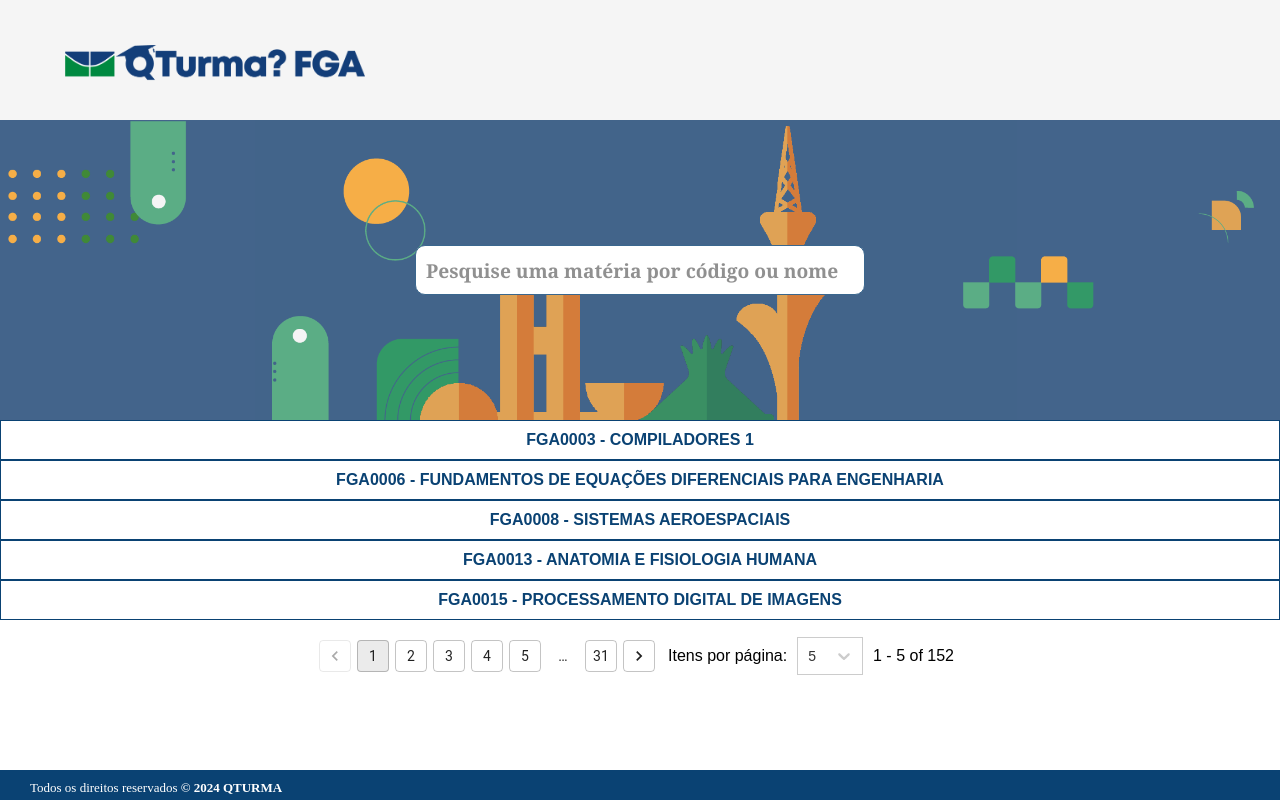
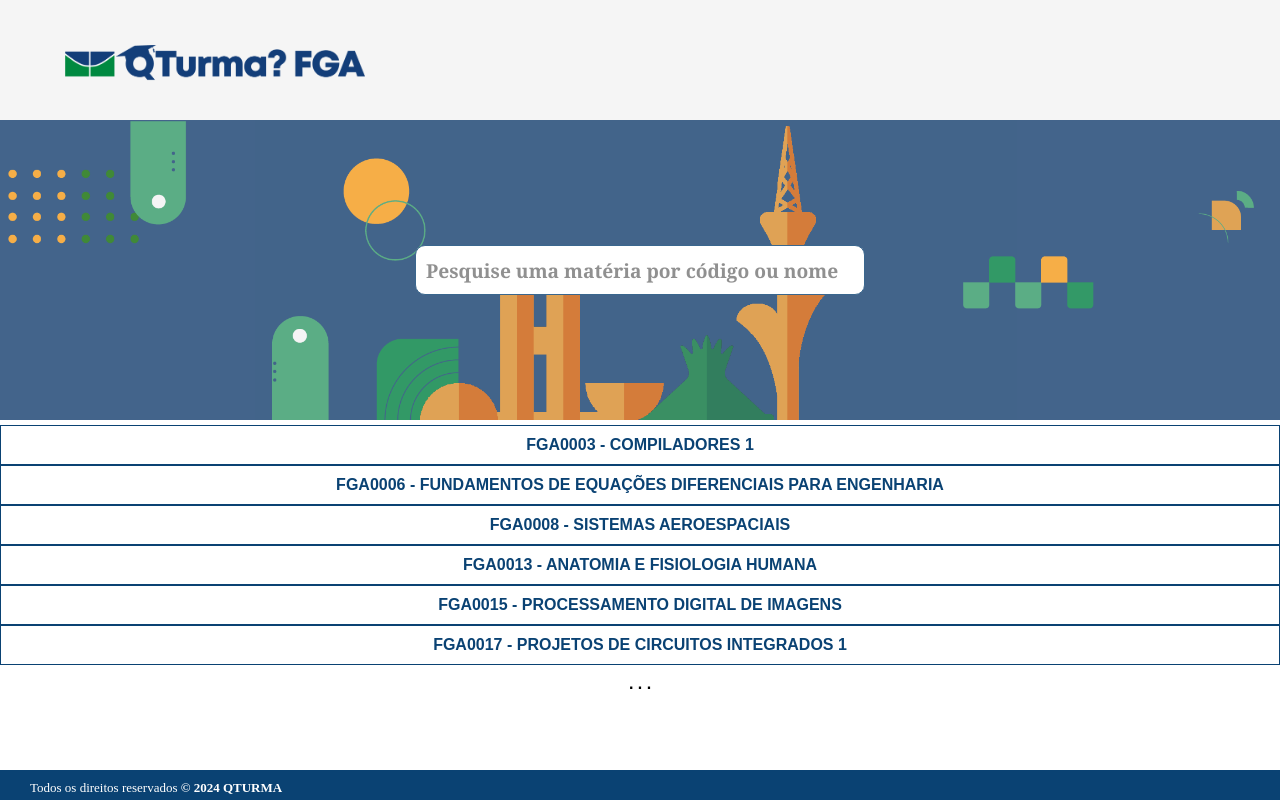
Before and after one commit to QueTurma-FGA/qturmafga_front-end, a React (Vite) app: page / in a window 1280 px wide. Built offline with nearby package versions, Linux system fonts and the light colour scheme.

Commit message:
removing pagination fron disciplines search

```diff
--- a/src/components/TablePagination/index.jsx
+++ b/src/components/TablePagination/index.jsx
@@ -13,7 +13,7 @@ const convertCamelCaseToLabel = (str) => {
 }
 
 const TablePagination = (props) => {
-  const {data, fields, rowsPerPageOptions, rowsPerPageDefault, dataSettings, totalItens, frontPagination, actions} = props
+  const {searchInput, data, fields, rowsPerPageOptions, rowsPerPageDefault, dataSettings, totalItens, frontPagination, actions} = props
 
   const totalItems = totalItens ? totalItens : data.length
   const rowsPerPageInitial = rowsPerPageDefault ? rowsPerPageDefault : rowsPerPageOptions[0]
@@ -90,8 +90,8 @@ const TablePagination = (props) => {
             ))}
         </Table>
       </div>
-
-      <div className='pagination-container'>
+      <span>. . .</span>
+      {/* <div className='pagination-container'>
         <Pagination count={pages} variant="outlined" shape="rounded" page={page} onChange={handleChangePage}  />
         <span className='pagination-text'> Itens por página: </span>
         <Selector
@@ -100,7 +100,7 @@ const TablePagination = (props) => {
           defaultValue={{value: rowsPerPageInitial, label: rowsPerPageInitial}}
         />
         <span className='pagination-text'> {from} - {to} of {totalItems}</span>
-      </div>
+      </div> */}
     </DivTable>
   );
 }
--- a/src/components/TablePagination/styles.jsx
+++ b/src/components/TablePagination/styles.jsx
@@ -1,29 +1,20 @@
 import styled, { css }from 'styled-components';
-
-// interface TableProps {
-//   borderRadius?: boolean;
-//   grid?: boolean;
-//   rowClick?: boolean;
-//   cellspacing?: string;
-//   actions?: boolean;
-// }
 
 export const DivTable = styled.div`
   font-weight: normal;
   background-color: #fff;
   font-family: arial, sans-serif;
   padding-bottom: 2px;
+  text-align: center;
+  span {
+    font-weight: bold;
+    /* margin: 0; */
+  }
 
-  /* tr td{
-    border: 1px solid var(--azul-escuro);
-    border-collapse: collapse;
-    padding: 11px 0px;
-    color: var(--azul-escuro);
-    font-weight: bold;
-} */
 `;
 
 export const Table = styled.table`
+  margin-top: 5px;
   width: 100%;
   display: flex;
   flex-direction: column;
--- a/src/pages/Home/index.jsx
+++ b/src/pages/Home/index.jsx
@@ -20,7 +20,7 @@ const Home = () => {
   }
 
   const handleChangeMateria = (e) => {
-    let str = e.target.value.toUpperCase().replaceAll(' ', "")
+    let str = e.target.value.toUpperCase()
 
     let filterMaterias = data.filter(data => data.codigo.includes(str) || data.nome.includes(str))
     setMaterias(filterMaterias)
@@ -52,9 +52,8 @@ const Home = () => {
           fields={tableFields}
           data={materias}
           dataSettings={tableDataSettings}
-          rowsPerPageOptions={['5', '10', '25', '50', '100']}
+          rowsPerPageOptions={['6', '10', '25', '50', '100']}
           onRowClick={handleRowClick}
-
         />
 
       </main>
```
